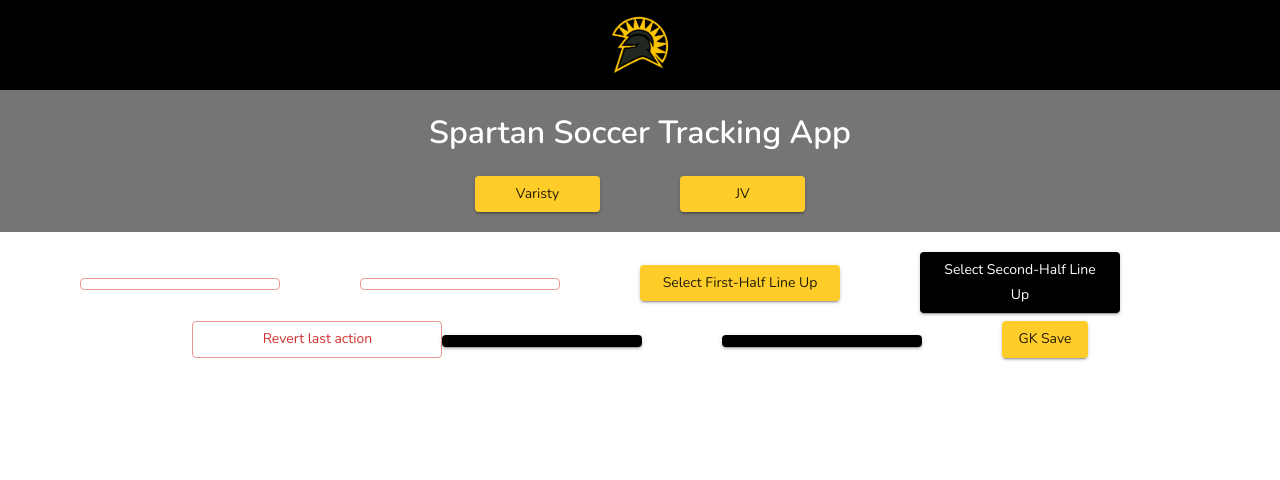
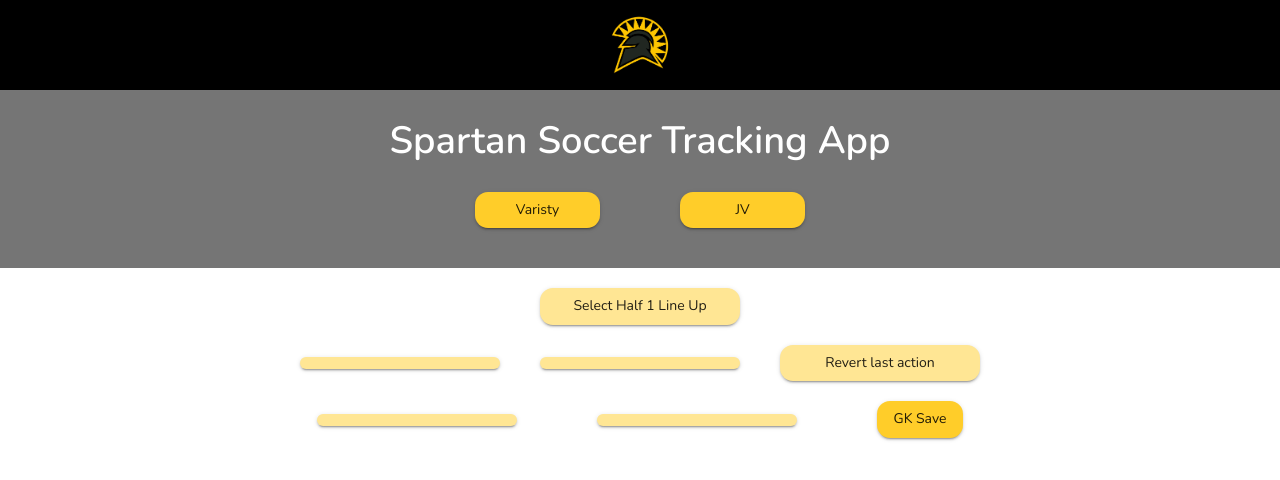
Before and after one commit to kitkatmia/mvhs-soccer-tracker, a React (Create React App) app: page / in a window 1280 px wide. Shown: the top 480 px of the page. Built offline with nearby package versions, Linux system fonts and the light colour scheme.

Commit message:
rounded buttons!!

```diff
--- a/src/App.js
+++ b/src/App.js
@@ -21,7 +21,12 @@ function App() {
   const [fileName, setFileName] = useState("test");
 
   const [notStarted, setNotStarted] = useState(true);
+  const [firstHalfLineUpSelected, setfirstHalfLineUpSelected] = useState(false);
   const [paused, setPaused] = useState(false);
+
+  const handleLineUp = () => {
+    setfirstHalfLineUpSelected(true);
+  }
 
   useEffect(() => {
     // clear local storage on app open
@@ -119,6 +124,9 @@ function App() {
         setNotStarted(!notStarted); // don't need to do anything for end_event because there's no event after it
       } else if (lastEvent === process.env.REACT_APP_LINEUP_EVENT_1 || lastEvent === process.env.REACT_APP_LINEUP_EVENT_2) {
         playersOnField.setAll([]); // DEBUG: what happens if you accidently set second half lineup during first half? --> have to redo first half lineup, which is annoying
+        if (lastEvent === process.env.REACT_APP_LINEUP_EVENT_1) {
+          setfirstHalfLineUpSelected(false);
+        }
         console.log("shoulda removed app lineup") // issue: not removing app lineup --> new names are just getting appended
       }
       localStorage.removeItem(lastKey);
@@ -129,23 +137,31 @@ function App() {
   return (
     <ThemeProvider theme={customTheme}>
       <div>
-        <div style={{ display: "flex", alignItems: 'center', justifyContent: "center", background: customTheme.palette.secondary.main }}>
+        <div style={{ display: "flex", alignItems: 'center', justifyContent: "center", background: customTheme.palette.accent.main }}>
           {/* fix spacing so it's dynamic and fits on phone */}
           <img src={spartansLogo} alt="spartans-logo" style={{ width: "70px", height: "70px", marginTop: "10px", marginBottom: "10px" }} />
         </div>
-        <div style={{ display: "flex", alignItems: 'center', justifyContent: "center", background: customTheme.palette.secondary.light, marginBottom: "0px" }}>
-          <h1 style={{ color: customTheme.palette.secondary.contrastText }}>Spartan Soccer Tracking App</h1>
-          {/* <div style={{ gap: "20px" }}>
-            <Button variant="contained" color="primary" onClick={null}>Varisty</Button>
-            <Button variant="contained" color="primary" onClick={null}>JV</Button>
-          </div> */}
+        <div style={{ display: "flex", alignItems: 'center', justifyContent: "center", background: customTheme.palette.accent.light, marginBottom: "0px" }}>
+          <h1 style={{ color: customTheme.palette.accent.contrastText, fontSize: "38px", fontWeight: "semi-bold" }}>Spartan Soccer Tracking App</h1>
         </div>
-        <div style={{ display: "flex", alignItems: 'center', justifyContent: "center", background: customTheme.palette.secondary.light, marginBottom: "20px", paddingBottom: "20px", marginTop: "0px", gap: "80px" }}>
+        <div style={{ display: "flex", alignItems: 'center', justifyContent: "center", background: customTheme.palette.accent.light, marginBottom: "20px", paddingBottom: "20px", marginTop: "0px", gap: "80px" }}>
           {/* DEBUG: need to add onClicks */}
           <Button variant="contained" color="primary" onClick={null} style={{ width: "125px" }}>Varisty</Button>
           <Button variant="contained" color="primary" onClick={null} style={{ width: "125px" }}>JV</Button>
         </div>
-        <Grid container justifyContent="center" alignItems="center" rowSpacing={1}>
+        <div style={{ display: "flex", alignItems: 'center', justifyContent: "center" }}>
+          {!firstHalfLineUpSelected &&
+            <Grid item>
+              <LineUp eventName={process.env.REACT_APP_LINEUP_EVENT_1} type="Select Half 1 Line Up" description="Click to select starters" color="secondary" buttonStyle={{ width: '200px', minWidth: "100px" }} onClick={() => handleLineUp()} />
+            </Grid>
+          }
+          {firstHalfLineUpSelected &&
+            <Grid item>
+              <LineUp eventName={process.env.REACT_APP_LINEUP_EVENT_2} type="Select Half 2 Line Up" description="Click to select starters" color="secondary" buttonStyle={{ width: '200px', minWidth: "100px" }} />
+            </Grid>
+          }
+        </div>
+        <div style={{ display: "flex", alignItems: 'center', justifyContent: "center", gap: "40px" }}>
           {notStarted &&
             <Grid item>
               <TimeButton eventName={process.env.REACT_APP_START_EVENT} onClick={() => handleStartAndStop()} />
@@ -167,14 +183,11 @@ function App() {
             </Grid>
           }
           <Grid item>
-            <LineUp eventName={process.env.REACT_APP_LINEUP_EVENT_1} type="Select First-Half Line Up" description="Click to select starters" color="primary" buttonStyle={{ width: '200px', minWidth: "100px", marginRight: "10vh" }} />
+            <Button variant="contained" color="secondary" style={{ width: "200px" }} onClick={() => handleRevert()}>Revert last action</Button>
           </Grid>
-          <Grid item>
-            <LineUp eventName={process.env.REACT_APP_LINEUP_EVENT_2} type="Select Second-Half Line Up" description="Click to select starters" color="secondary" buttonStyle={{ width: '200px', minWidth: "100px", marginRight: "10vh" }} />
-          </Grid>
-          <Grid item>
-            <Button variant="outlined" color="error" style={{ width: "250px" }} onClick={() => handleRevert()}>Revert last action</Button>
-          </Grid>
+        </div>
+        <Grid container justifyContent="center" alignItems="center" rowSpacing={1}>
+
           <Grid item>
             <DoubleModal eventName={process.env.REACT_APP_GOAL_EVENT} eventName2={process.env.REACT_APP_ASSIST_EVENT} type={process.env.REACT_APP_GOAL_TYPE} descriptionPanel1="Select Goal Scorer" descriptionPanel2="Select assister" color="secondary" buttonStyle={{ width: '200px', minWidth: "100px", marginRight: "10vh" }} />
           </Grid>
--- a/src/components/LineUp.js
+++ b/src/components/LineUp.js
@@ -3,7 +3,6 @@ import Button from '@mui/material/Button';
 import Modal from '@mui/material/Modal';
 import Box from '@mui/material/Box';
 import PlayerCircle from './PlayerCircle';
-import players from "../data/players.json";
 import SaveButton from './SaveButton';
 import "./LineUp.css";
 import playersOnField from '../contexts/GlobalCurrentPlayers';
@@ -22,14 +21,9 @@ const LineUp = (props) => {
 
     useEffect(() => {
         if (saveClicked) {
-            // const toDictionary = (valuesList) => {
-            //     console.log("values list: ", valuesList)
-            //     let d = [];
-            //     for (let i = 0; i < valuesList.length; i++) {
-            //         d = [...d, playersJSON.find(row => Object.keys(row) === valuesList[i])] // JSON STRUCT
-            //     }
-            //     return d;
-            // }
+            if (props.onClick) {
+                props.onClick();
+            }
             const toArrayOfDicts = (names) => {
                 let arr = [];
                 for (let i = 0; i < names.length; i++) {
@@ -39,7 +33,6 @@ const LineUp = (props) => {
                 return arr;
             }
             // toDictionary of selected names = return a list of all names in selected names
-            const fieldArr = toArrayOfDicts(selectedNames);
             playersOnField.setAll(toArrayOfDicts(selectedNames));
         }
     }, [saveClicked, selectedNames])
--- a/src/components/TimeButton.js
+++ b/src/components/TimeButton.js
@@ -14,7 +14,7 @@ const TimeButton = ({ eventName, onClick }) => {
     };
 
     return (
-        <Button variant="outlined" color="error" style={{ width: '200px', minWidth: "100px", marginRight: "10vh" }} className="" onClick={() => { handleClick() }}>
+        <Button variant="contained" color="secondary" style={{ width: '200px', minWidth: "100px" }} className="" onClick={() => { handleClick() }}>
             {eventName}
         </Button >
     )
--- a/src/contexts/GlobalCurrentPlayers.js
+++ b/src/contexts/GlobalCurrentPlayers.js
@@ -19,10 +19,8 @@ class GlobalCurrentPlayers {
             if (isValidLineUp) {
                 this.playersOn = lineUp;
                 for (let i = 0; i < this.goalies.length; i++) {
-                    console.log("doguriogwehrg     ", this.playersOn.map(player => Object.keys(player)[0]))
                     if (this.playersOn.map(player => Object.keys(player)[0]).includes(this.goalies[i])) {
                         this.currentGoalie = this.goalies[i];
-                        console.log('\n\nincludes, new goalies: ', this.currentGoalie, "\n\n")
                         break;
                     }
                 }
--- a/src/utils/Theme.js
+++ b/src/utils/Theme.js
@@ -7,6 +7,16 @@ import "../App.css"
 // const { augmentColor } = palette;
 // const createColor = (mainColor) => augmentColor({ color: { main: mainColor } });
 const theme = createTheme({
+    components: {
+        MuiButton: {
+            styleOverrides: {
+                root: {
+                    borderRadius: 13,
+                    marginBottom: "20px"
+                },
+            },
+        },
+    },
     typography: {
         fontFamily: "'Nunito', sans-serif",
         button: {
@@ -16,8 +26,11 @@ const theme = createTheme({
     palette: {
         primary: {
             main: '#FFCD29', // kipYellow
-            light: '#FFE694' // peeYellow
-        }, secondary: {
+        },
+        secondary: {
+            main: '#FFE694' // peeYellow
+        },
+        accent: {
             main: '#000000', // black
             light: '#757575', // gray
             contrastText: "#fff", // white
```
